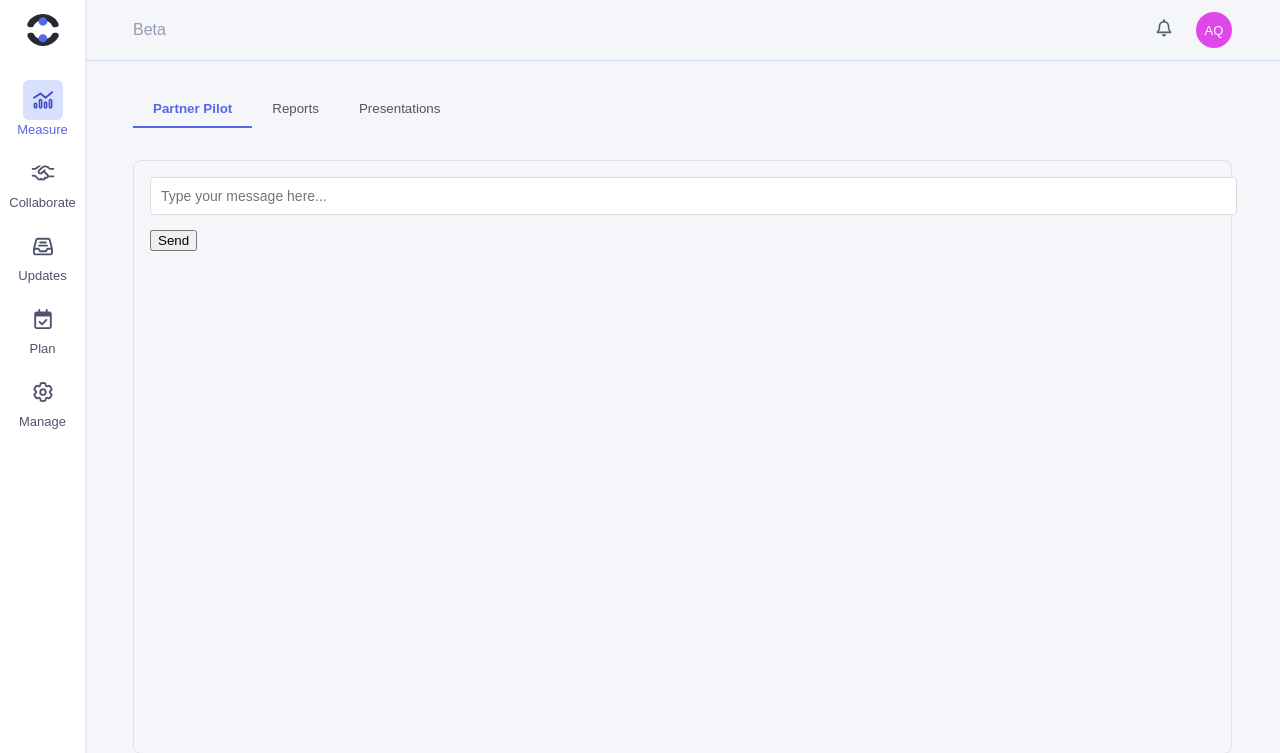
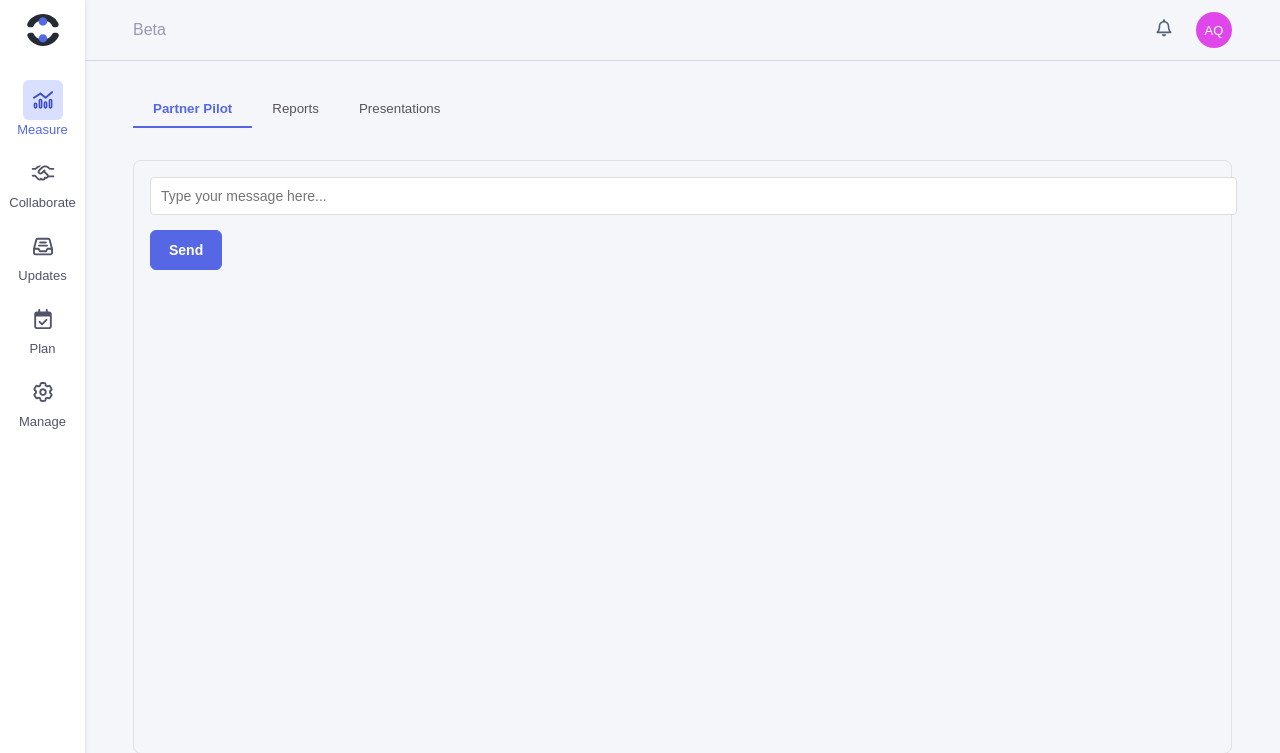
Before and after one commit to Friestyler/QollabiSmartPoC, a Flask app: page / in a window 1280 px wide. Shown: the top 753 px of the page. Run offline with Flask 3, Linux system fonts and the light colour scheme; data that the repository does not hold is empty.

Commit message:
button styling

```diff
--- a/static/css/styles.css
+++ b/static/css/styles.css
@@ -903,3 +903,33 @@ h3 {
     height: 2px; /* Height of the blue line */
     background-color: #5567E5; /* Blue line color */
 }
+
+
+
+
+.btn {
+    border-radius: 6px;
+    padding: 11px 18px;
+    border: none;
+    cursor: pointer;
+    font-weight: 600;
+    font-size: 14px;
+    background-color: white;
+    border: 1px solid #D8DFFF;
+    color: #5567E5;
+}
+.btn:hover {
+    background-color: #EFF2FD;
+    border-color: #BCC7FC;
+    color: #3E4DC4;
+}
+.btn-primary {
+    background-color: #5567E5;
+    color: white;
+    border: 1px solid #5567E5;
+}
+.btn-primary:hover {
+    background-color: #3E4DC4;
+    border-color: #3E4DC4;
+    color: white;
+}
```
